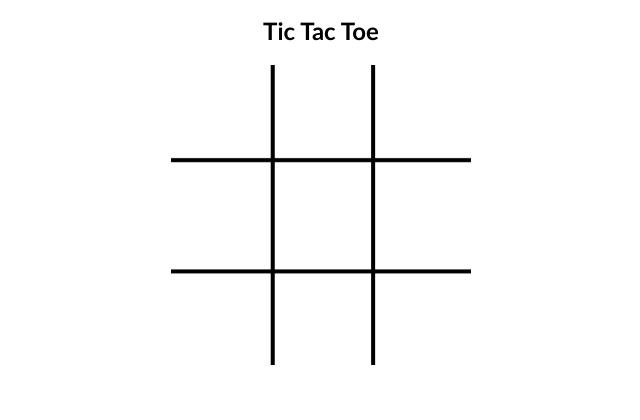
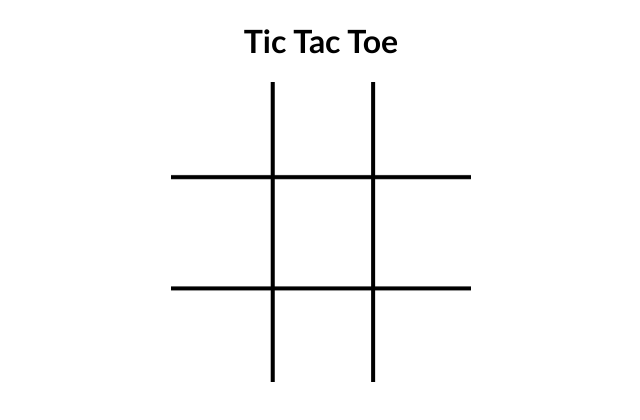
Before and after one commit to imtithalhalalo/tictactoe-game, a plain HTML site: page index.html in a window 1280 px wide. Shown: the whole page, without its empty margins (319-959 px from the left). Drawn offline with Linux system fonts and the light colour scheme.

Commit message:
Editing h1 and h2 css for tictactoe game

```diff
--- a/style.css
+++ b/style.css
@@ -1,8 +1,14 @@
-.align-center {
+body {
+    font-family: 'Gill Sans', 'Gill Sans MT', Calibri, 'Trebuchet MS', sans-serif;
+}
+h1 {
+    text-align: center;
+    font-size: 32px;
+}
+
+h2 {
     text-align: center;
     font-size: 24px;
-    font-family: 'Gill Sans', 'Gill Sans MT', Calibri, 'Trebuchet MS', sans-serif;
-    color: rgb(0, 0, 0);
 }
 .tictactoe-container {
     display: flex;
```
